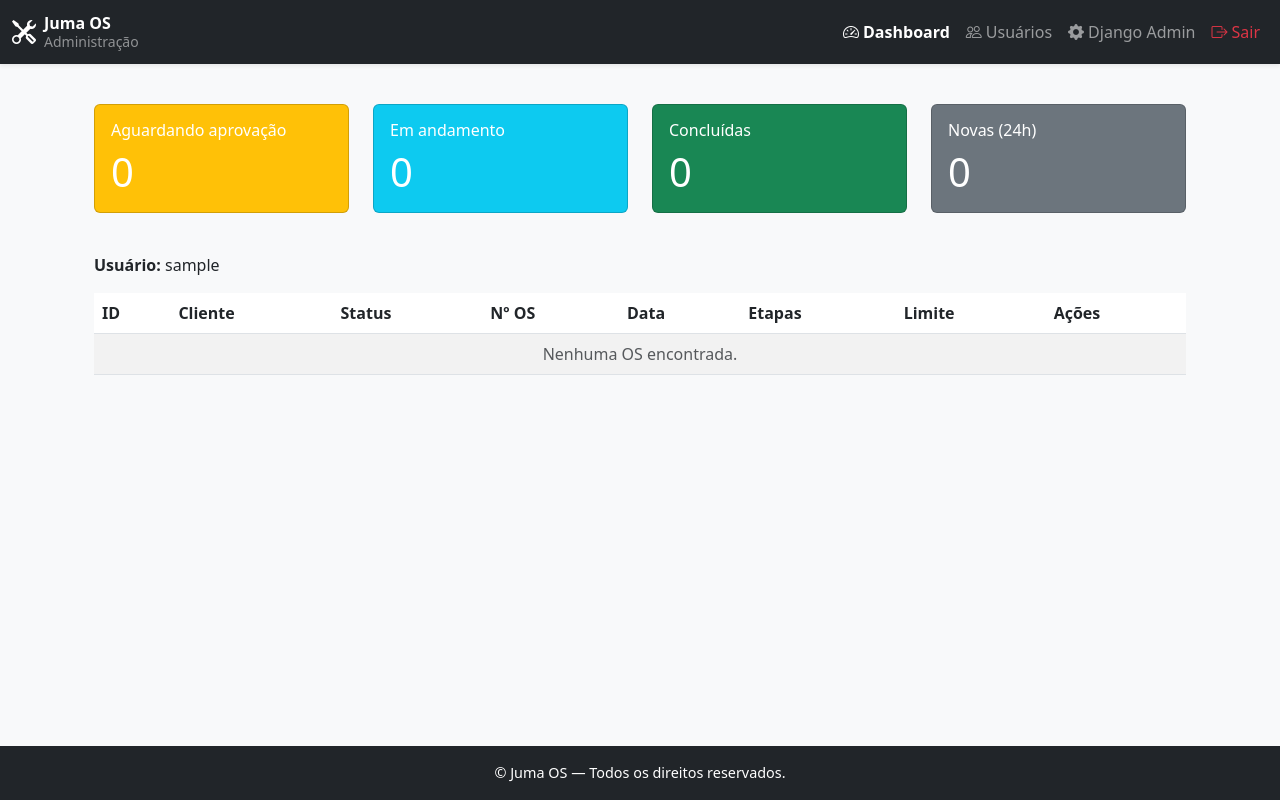
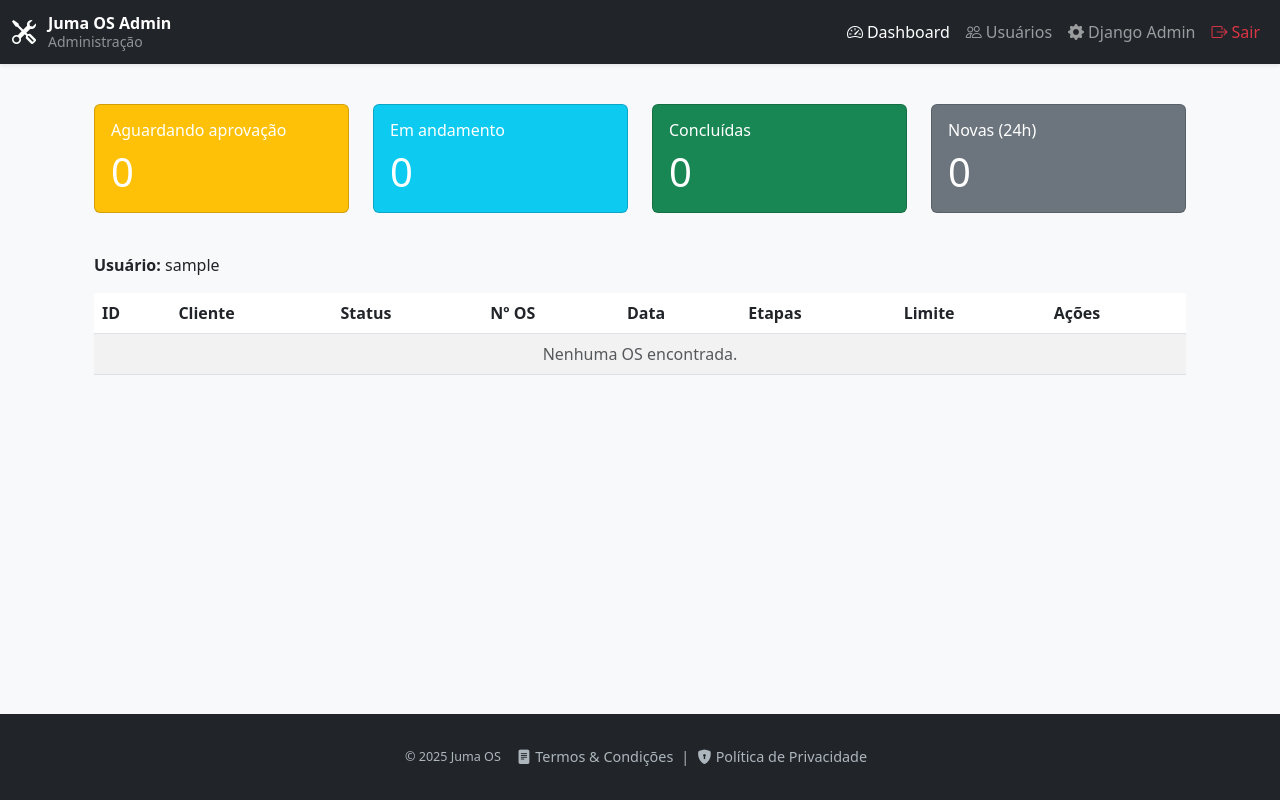
Before and after one commit to Victoryusz/ordem-servico, a Django app: page /painel-admin/ in a window 1280 px wide. Run offline with Django 5.2, Linux system fonts and the light colour scheme; the visitor is signed in with stand-in values (Sample User, id 1); data that the repository does not hold is empty.

Commit message:
Ajuste na estilização da base_admin

```diff
--- a/app/app_order/templates/app_order/base_admin.html
+++ b/app/app_order/templates/app_order/base_admin.html
@@ -24,11 +24,13 @@
         min-height: 100vh;
         background-color: #f8f9fa;
       }
+
       main {
         flex: 1;
         padding-top: 80px;
         padding-bottom: 40px;
       }
+
       footer {
         background-color: #212529;
         color: #fff;
@@ -37,16 +39,52 @@
         padding: 1rem 0;
         margin-top: auto;
       }
+
+      footer .container {
+        display: flex;
+        flex-direction: column;
+        align-items: center;
+        gap: 0.5rem;
+        padding: 1rem 0;
+      }
+
+      @media (min-width: 768px) {
+        footer .container {
+          flex-direction: row;
+          justify-content: center;
+        }
+      }
+
+      footer .text-muted {
+        color: #adb5bd !important;
+      }
+
+      footer .nav-link {
+        color: #adb5bd;
+        font-size: 0.9rem;
+        padding: 0 0.5rem;
+        display: flex;
+        align-items: center;
+        transition: color 0.2s;
+      }
+
+      footer .nav-link:hover {
+        color: #fff;
+      }
+
+      footer .separator {
+        color: #adb5bd;
+      }
+
       .navbar-brand {
         font-size: 1rem;
       }
+
       .navbar-brand i {
         font-size: 1.5rem;
       }
-      .nav-link.active {
-        font-weight: 600;
-        color: #fff !important;
-      }
+
+      /* mantém destaque padrão do Bootstrap para links ativos */
     </style>
 
     {% block extra_styles %}{% endblock %}
@@ -56,13 +94,10 @@
     <!-- Navbar -->
     <nav class="navbar navbar-expand-lg navbar-dark bg-dark fixed-top shadow-sm">
       <div class="container-fluid">
-        <a
-          class="navbar-brand d-flex align-items-center gap-2"
-          href="{% url 'painel_admin' %}"
-        >
-          <i class="bi bi-tools fs-4"></i>
+        <a class="navbar-brand d-flex align-items-center gap-2" href="{% url 'painel_admin' %}">
+          <i class="bi bi-tools me-1"></i>
           <div class="d-flex flex-column lh-sm">
-            <span class="fw-semibold">Juma OS</span>
+            <span class="fw-semibold">Juma OS Admin</span>
             <small class="text-white-50">Administração</small>
           </div>
         </a>
@@ -77,34 +112,22 @@
         <div class="collapse navbar-collapse" id="navbarAdmin">
           <ul class="navbar-nav ms-auto">
             <li class="nav-item">
-              <a
-                class="nav-link {% if request.resolver_match.url_name == 'painel_admin' %}active{% endif %}"
-                href="{% url 'painel_admin' %}"
-              >
+              <a class="nav-link {% if request.resolver_match.url_name == 'painel_admin' %}active{% endif %}" href="{% url 'painel_admin' %}">
                 <i class="bi bi-speedometer2 me-1"></i>Dashboard
               </a>
             </li>
             <li class="nav-item">
-              <a
-                class="nav-link {% if request.resolver_match.url_name == 'admin_user_list' %}active{% endif %}"
-                href="{% url 'admin_user_list' %}"
-              >
+              <a class="nav-link {% if request.resolver_match.url_name == 'admin_user_list' %}active{% endif %}" href="{% url 'admin_user_list' %}">
                 <i class="bi bi-people me-1"></i>Usuários
               </a>
             </li>
             <li class="nav-item">
-              <a
-                class="nav-link"
-                href="{% url 'admin:index' %}"
-              >
+              <a class="nav-link {% if request.resolver_match.namespace == 'admin' or request.resolver_match.url_name == 'admin:index' %}active{% endif %}" href="{% url 'admin:index' %}">
                 <i class="bi bi-gear-fill me-1"></i>Django Admin
               </a>
             </li>
             <li class="nav-item">
-              <a
-                class="nav-link text-danger"
-                href="{% url 'logout' %}"
-              >
+              <a class="nav-link text-danger" href="{% url 'logout' %}">
                 <i class="bi bi-box-arrow-right me-1"></i>Sair
               </a>
             </li>
@@ -115,20 +138,11 @@
 
     <!-- Conteúdo -->
     <main class="container">
-      {# Mensagens de feedback #}
       {% if messages %}
         {% for msg in messages %}
-          <div
-            class="alert alert-{{ msg.tags }} alert-dismissible fade show"
-            role="alert"
-          >
+          <div class="alert alert-{{ msg.tags }} alert-dismissible fade show" role="alert">
             {{ msg }}
-            <button
-              type="button"
-              class="btn-close"
-              data-bs-dismiss="alert"
-              aria-label="Fechar"
-            ></button>
+            <button type="button" class="btn-close" data-bs-dismiss="alert" aria-label="Fechar"></button>
           </div>
         {% endfor %}
       {% endif %}
@@ -138,7 +152,18 @@
 
     <!-- Rodapé -->
     <footer>
-      &copy; {{ now|date:"Y" }} Juma OS — Todos os direitos reservados.
+      <div class="container">
+        <small class="text-muted">&copy; {% now "Y" %} Juma OS</small>
+        <nav class="nav">
+          <a class="nav-link" href="{% url 'termos' %}" target="_blank">
+            <i class="bi bi-file-text-fill me-1"></i>Termos &amp; Condições
+          </a>
+          <span class="separator">|</span>
+          <a class="nav-link" href="{% url 'privacy' %}" target="_blank">
+            <i class="bi bi-shield-lock-fill me-1"></i>Política de Privacidade
+          </a>
+        </nav>
+      </div>
     </footer>
 
     <!-- Bootstrap JS -->
```
